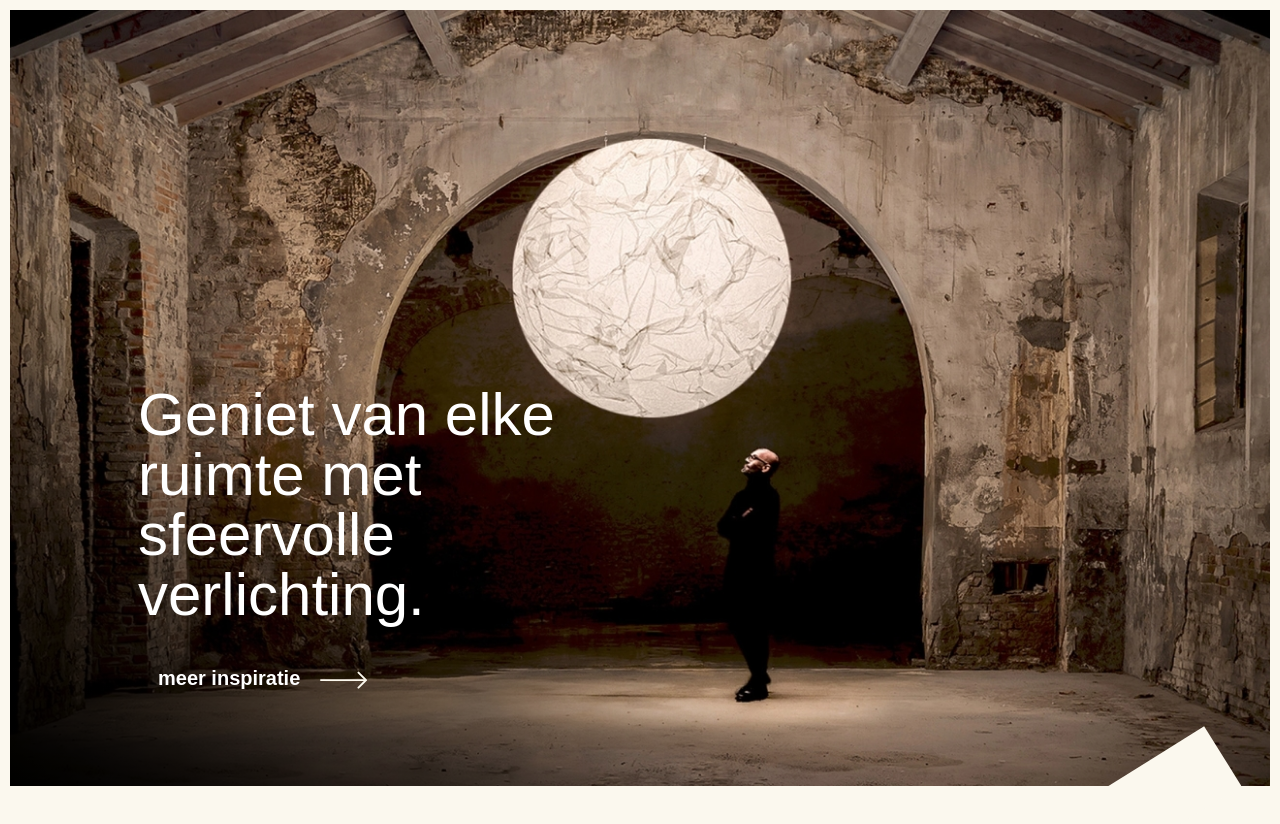
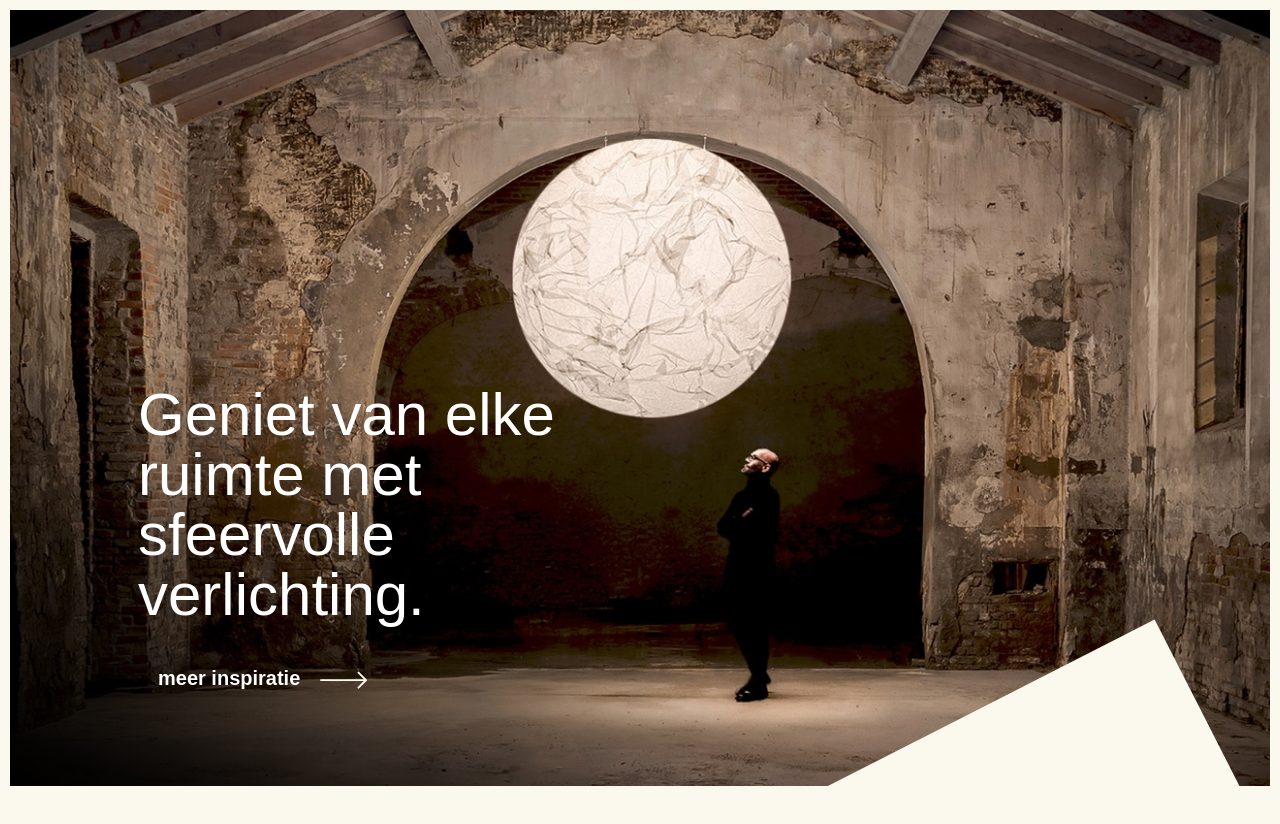
Before and after one commit to IassineIahaia/lightdesigngro, a website: page index.html in a window 1280 px wide. Drawn offline with Linux system fonts and the light colour scheme; a web font is replaced by a local one.

Commit message:
desktop done

```diff
--- a/sass/partials/_content.scss
+++ b/sass/partials/_content.scss
@@ -15,6 +15,13 @@
     z-index: 6;
     background: #fbf8ee;
     transform: rotate(-32deg);
+    @include breakpoint-desktop-small{
+      bottom: -135px;
+      right: 43px;
+      width: 520px;
+      height: 194px;
+      transform: rotate(-27deg);
+    }
   }
   .wrapper{
     display: flex;
```
Also changed, not shown: style.css, 1 other file.
